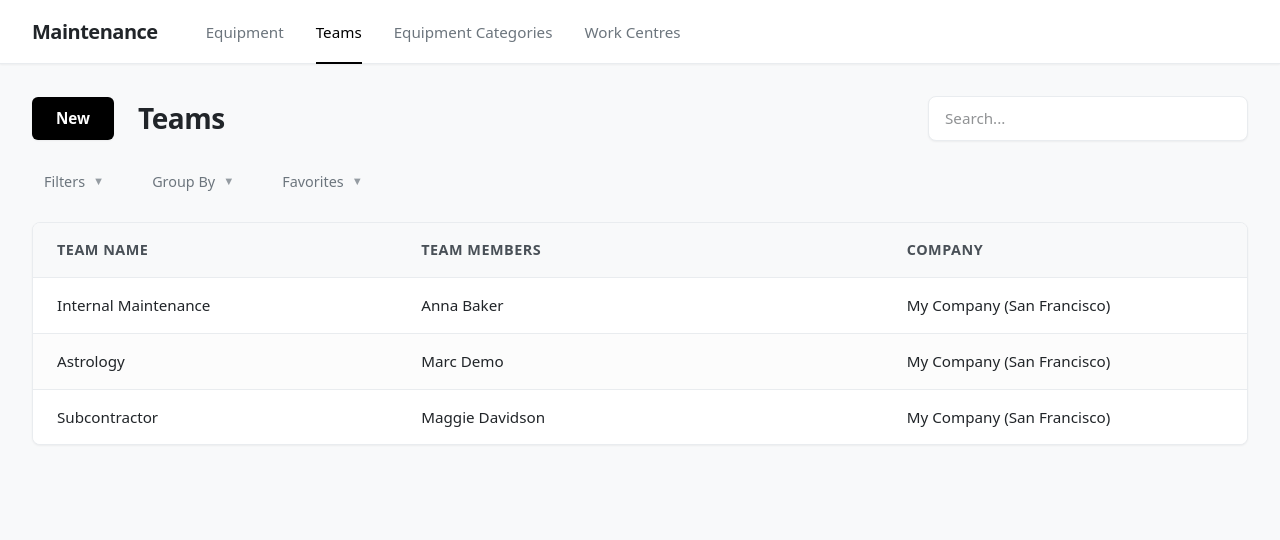
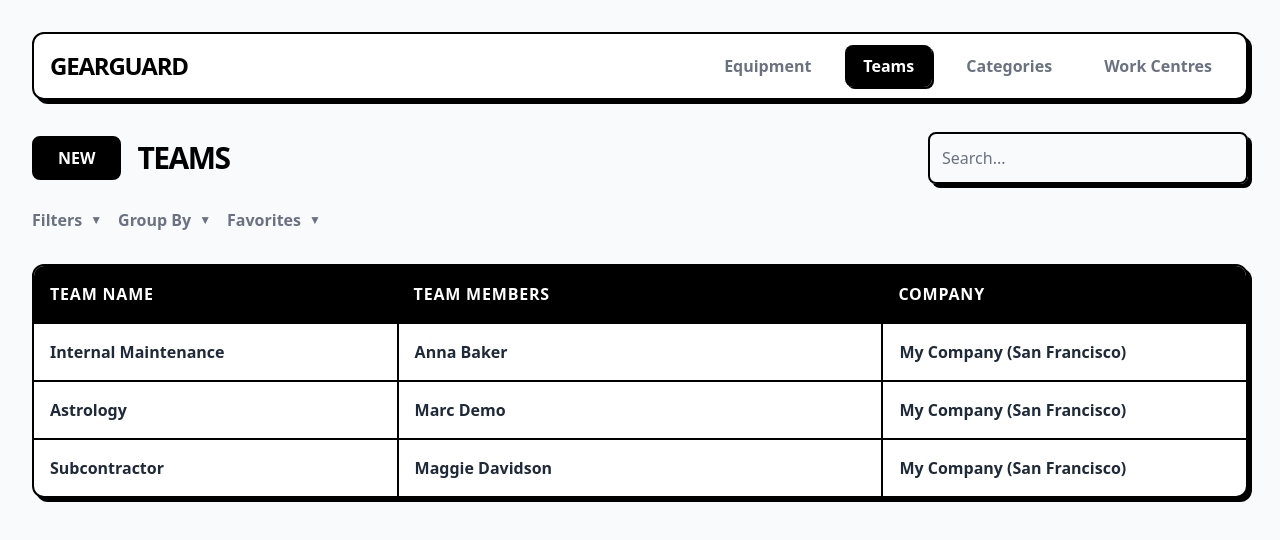
Before and after one commit to 10vulture1005/GearGuard-The-Ultimate-Maintenance-Tracker, a React app in the folder client/: page /teams in a window 1280 px wide. Shown: the top 540 px of the page. Built offline with nearby package versions, Linux system fonts and the light colour scheme; the HTML template or start-up script is replaced by a standard one.

Commit message:
theme match

```diff
--- a/client/src/components/DataTable.css
+++ /dev/null
@@ -1,58 +0,0 @@
-.table-container {
-  flex: 1;
-  overflow: auto;
-  border: 1px solid var(--border-color);
-  border-radius: 8px;
-  background-color: var(--surface-color);
-  box-shadow: var(--shadow-sm);
-}
-
-.data-table {
-  width: 100%;
-  border-collapse: separate;
-  border-spacing: 0;
-  min-width: 800px;
-}
-
-.data-table thead {
-  position: sticky;
-  top: 0;
-  z-index: 1;
-}
-
-.data-table th {
-  background-color: var(--table-header-bg);
-  color: var(--table-header-text);
-  padding: 16px 24px;
-  text-align: left;
-  font-weight: 600;
-  font-size: 0.9rem;
-  border-bottom: 1px solid var(--border-color);
-  white-space: nowrap;
-  text-transform: uppercase;
-  letter-spacing: 0.5px;
-}
-
-.data-table td {
-  padding: 16px 24px;
-  color: var(--text-primary);
-  border-bottom: 1px solid var(--border-color);
-  font-size: 0.95rem;
-}
-
-/* Alternating row colors */
-.data-table tbody tr:nth-child(odd) {
-  background-color: var(--row-bg-odd);
-}
-
-.data-table tbody tr:nth-child(even) {
-  background-color: var(--row-bg-even);
-}
-
-.data-table tbody tr:hover {
-  background-color: var(--row-hover);
-}
-
-.data-table tbody tr:last-child td {
-  border-bottom: none;
-}
--- a/client/src/components/DataTable.jsx
+++ b/client/src/components/DataTable.jsx
@@ -1,28 +1,33 @@
 import React from 'react';
-import './DataTable.css';
 
 const DataTable = ({ columns, data }) => {
   return (
-    <div className="table-container">
-      <table className="data-table">
+    <div className="overflow-hidden rounded-xl border-2 border-black bg-white shadow-[4px_4px_0px_0px_rgba(0,0,0,1)]">
+      <div className="overflow-x-auto">
+        <table className="w-full border-collapse">
           <thead>
-          <tr>
+            <tr className="border-b-2 border-black bg-black text-white">
               {columns.map((col, index) => (
-              <th key={index} style={{ width: col.width }}>{col.header}</th>
+                <th key={index} className="p-4 text-left font-black uppercase tracking-wider whitespace-nowrap" style={{ width: col.width }}>
+                  {col.header}
+                </th>
               ))}
             </tr>
           </thead>
           <tbody>
             {data.map((row, rowIndex) => (
-            <tr key={rowIndex}>
+              <tr key={rowIndex} className="border-b-2 border-black last:border-b-0 hover:bg-gray-50 transition-colors">
                 {columns.map((col, colIndex) => (
-                <td key={colIndex}>{row[col.accessor]}</td>
+                  <td key={colIndex} className="p-4 font-bold text-gray-800 border-r-2 border-black last:border-r-0">
+                    {row[col.accessor]}
+                  </td>
                 ))}
               </tr>
             ))}
           </tbody>
         </table>
       </div>
+    </div>
   );
 };
 
--- a/client/src/components/Layout.css
+++ /dev/null
@@ -1,64 +0,0 @@
-.app-container {
-  display: flex;
-  flex-direction: column;
-  height: 100vh;
-  background-color: var(--bg-color);
-}
-
-.top-nav {
-  display: flex;
-  align-items: center;
-  padding: 0 32px;
-  height: 64px;
-  background-color: var(--surface-color);
-  border-bottom: 1px solid var(--border-color);
-  box-shadow: var(--shadow-sm);
-  z-index: 10;
-}
-
-.nav-brand {
-  font-weight: 700;
-  font-size: 1.25rem;
-  margin-right: 48px;
-  color: var(--text-primary);
-  letter-spacing: -0.5px;
-}
-
-.nav-links {
-  display: flex;
-  list-style: none;
-  padding: 0;
-  margin: 0;
-  gap: 32px;
-}
-
-.nav-link {
-  text-decoration: none;
-  color: var(--text-secondary);
-  font-size: 0.95rem;
-  font-weight: 500;
-  transition: color 0.2s, border-bottom 0.2s;
-  padding-bottom: 20px;
-  border-bottom: 2px solid transparent;
-  margin-top: 2px;
-}
-
-.nav-link:hover {
-  color: var(--text-primary);
-}
-
-.nav-link.active {
-  color: var(--accent-color);
-  border-bottom-color: var(--accent-color);
-}
-
-.main-content {
-  flex: 1;
-  overflow: hidden;
-  padding: 32px;
-  display: flex;
-  flex-direction: column;
-  max-width: 1600px;
-  width: 100%;
-  margin: 0 auto;
-}
--- a/client/src/components/Layout.jsx
+++ b/client/src/components/Layout.jsx
@@ -1,26 +1,29 @@
 import React from 'react';
 import { Link, useLocation } from 'react-router-dom';
-import './Layout.css';
 
 const Layout = ({ children }) => {
   const location = useLocation();
   const navItems = [
     { path: '/equipment', label: 'Equipment' },
     { path: '/teams', label: 'Teams' },
-    { path: '/equipment-category', label: 'Equipment Categories' },
+    { path: '/equipment-category', label: 'Categories' },
     { path: '/work-centres', label: 'Work Centres' },
   ];
 
   return (
-    <div className="app-container">
-      <nav className="top-nav">
-        <div className="nav-brand">Maintenance</div>
-        <ul className="nav-links">
+    <div className="min-h-screen bg-gray-50 p-8">
+      <nav className="flex items-center justify-between border-b-2 border-black pb-4 mb-8 bg-white p-4 rounded-xl border-2 border-black shadow-[4px_4px_0px_0px_rgba(0,0,0,1)]">
+        <div className="text-2xl font-black tracking-tighter uppercase">GearGuard</div>
+        <ul className="flex gap-4">
           {navItems.map((item) => (
             <li key={item.path}>
               <Link
                 to={item.path}
-                className={`nav-link ${location.pathname === item.path ? 'active' : ''}`}
+                className={`px-4 py-2 rounded-lg font-bold border-2 border-transparent transition-all ${
+                  location.pathname === item.path
+                    ? 'bg-black text-white border-black shadow-[2px_2px_0px_0px_rgba(0,0,0,1)]'
+                    : 'text-gray-500 hover:text-black hover:border-black'
+                }`}
               >
                 {item.label}
               </Link>
@@ -28,7 +31,7 @@ const Layout = ({ children }) => {
           ))}
         </ul>
       </nav>
-      <main className="main-content">
+      <main className="mx-auto max-w-7xl">
         {children}
       </main>
     </div>
--- /dev/null
+++ b/client/src/components/Modal.jsx
@@ -0,0 +1,26 @@
+import React from 'react';
+
+const Modal = ({ isOpen, onClose, title, children }) => {
+  if (!isOpen) return null;
+
+  return (
+    <div className="fixed inset-0 z-50 flex items-center justify-center bg-black/50 backdrop-blur-sm">
+      <div className="w-full max-w-md rounded-2xl border-2 border-black bg-white p-6 shadow-[8px_8px_0px_0px_rgba(0,0,0,1)]">
+        <div className="flex items-center justify-between border-b-2 border-black pb-4 mb-4">
+          <h2 className="text-xl font-black uppercase">{title}</h2>
+          <button
+            onClick={onClose}
+            className="rounded-lg border-2 border-black px-3 py-1 font-bold hover:bg-black hover:text-white transition-all"
+          >
+            X
+          </button>
+        </div>
+        <div>
+          {children}
+        </div>
+      </div>
+    </div>
+  );
+};
+
+export default Modal;
--- a/client/src/components/PageHeader.css
+++ /dev/null
@@ -1,108 +0,0 @@
-.page-header {
-  display: flex;
-  flex-direction: column;
-  gap: 24px;
-  margin-bottom: 24px;
-  background-color: transparent;
-  padding-bottom: 0;
-  border-bottom: none;
-}
-
-.header-top {
-  display: flex;
-  align-items: center;
-  gap: 24px;
-}
-
-.btn-new {
-  background-color: var(--accent-color);
-  color: #fff;
-  border: none;
-  padding: 10px 24px;
-  border-radius: 6px;
-  cursor: pointer;
-  font-weight: 600;
-  font-size: 0.95rem;
-  transition: transform 0.1s, box-shadow 0.2s;
-  box-shadow: var(--shadow-sm);
-}
-
-.btn-new:hover {
-  background-color: #333;
-  transform: translateY(-1px);
-  box-shadow: var(--shadow-md);
-}
-
-.btn-new:active {
-  transform: translateY(0);
-}
-
-.page-title {
-  margin: 0;
-  font-size: 1.75rem;
-  font-weight: 700;
-  color: var(--text-primary);
-  flex: 1;
-  letter-spacing: -0.5px;
-}
-
-.search-container {
-  position: relative;
-  width: 320px;
-}
-
-.search-input {
-  width: 100%;
-  padding: 10px 40px 10px 16px;
-  background-color: var(--surface-color);
-  border: 1px solid var(--border-color);
-  color: var(--text-primary);
-  border-radius: 8px;
-  font-size: 0.95rem;
-  transition: border-color 0.2s, box-shadow 0.2s;
-  box-shadow: var(--shadow-sm);
-}
-
-.search-input:focus {
-  outline: none;
-  border-color: #adb5bd;
-  box-shadow: 0 0 0 3px rgba(0, 0, 0, 0.05);
-}
-
-.search-icon {
-  position: absolute;
-  right: 12px;
-  top: 50%;
-  transform: translateY(-50%);
-  font-size: 0.9rem;
-  color: var(--text-secondary);
-}
-
-.header-controls {
-  display: flex;
-  gap: 24px;
-  padding-left: 0;
-}
-
-.control-group {
-  display: flex;
-  align-items: center;
-  gap: 8px;
-  cursor: pointer;
-  color: var(--text-secondary);
-  font-size: 0.9rem;
-  font-weight: 500;
-  padding: 6px 12px;
-  border-radius: 4px;
-  transition: background-color 0.2s, color 0.2s;
-}
-
-.control-group:hover {
-  color: var(--text-primary);
-  background-color: rgba(0, 0, 0, 0.03);
-}
-
-.control-icon {
-  font-size: 0.7rem;
-  opacity: 0.7;
-}
--- a/client/src/components/PageHeader.jsx
+++ b/client/src/components/PageHeader.jsx
@@ -1,34 +1,40 @@
 import React from 'react';
-import './PageHeader.css';
 
 const PageHeader = ({ title, onSearch, onNew }) => {
   return (
-    <div className="page-header">
-      <div className="header-top">
-        <button className="btn-new" onClick={onNew}>New</button>
-        <h1 className="page-title">{title}</h1>
-        <div className="search-container">
+    <div className="flex flex-col gap-6 mb-8">
+      <div className="flex items-center justify-between gap-6">
+        <div className="flex items-center gap-4">
+           <button
+            className="rounded-lg border-2 border-black bg-black text-white px-6 py-2 font-bold transition-all hover:bg-white hover:text-black hover:shadow-[4px_4px_0px_0px_rgba(0,0,0,1)]"
+            onClick={onNew}
+          >
+            NEW
+          </button>
+          <h1 className="text-3xl font-black tracking-tighter uppercase">{title}</h1>
+        </div>
+        <div className="relative w-80">
           <input
             type="text"
             placeholder="Search..."
-            className="search-input"
+            className="w-full rounded-lg border-2 border-black p-3 text-black placeholder-gray-500 focus:outline-none focus:ring-2 focus:ring-black shadow-[4px_4px_0px_0px_rgba(0,0,0,1)]"
             onChange={(e) => onSearch && onSearch(e.target.value)}
           />
         </div>
       </div>
-      <div className="header-controls">
+      <div className="flex gap-4">
         {/* Mock controls for Sort/Filter/Group By as seen in Odoo */}
-        <div className="control-group">
-          <span className="control-label">Filters</span>
-          <span className="control-icon">▼</span>
+        <div className="flex items-center gap-2 cursor-pointer text-gray-500 font-bold hover:text-black transition-colors">
+          <span>Filters</span>
+          <span className="text-xs">▼</span>
         </div>
-        <div className="control-group">
-          <span className="control-label">Group By</span>
-          <span className="control-icon">▼</span>
+        <div className="flex items-center gap-2 cursor-pointer text-gray-500 font-bold hover:text-black transition-colors">
+          <span>Group By</span>
+          <span className="text-xs">▼</span>
         </div>
-        <div className="control-group">
-          <span className="control-label">Favorites</span>
-          <span className="control-icon">▼</span>
+        <div className="flex items-center gap-2 cursor-pointer text-gray-500 font-bold hover:text-black transition-colors">
+          <span>Favorites</span>
+          <span className="text-xs">▼</span>
         </div>
       </div>
     </div>
--- a/client/src/pages/Equipment.jsx
+++ b/client/src/pages/Equipment.jsx
@@ -1,9 +1,11 @@
 import React, { useState } from 'react';
 import PageHeader from '../components/PageHeader';
 import DataTable from '../components/DataTable';
+import Modal from '../components/Modal';
 
 const Equipment = () => {
   const [searchTerm, setSearchTerm] = useState('');
+  const [isModalOpen, setIsModalOpen] = useState(false);
 
   const columns = [
     { header: 'Equipment Name', accessor: 'name', width: '20%' },
@@ -29,10 +31,23 @@ const Equipment = () => {
 
   return (
     <div>
+      <Modal isOpen={isModalOpen} onClose={() => setIsModalOpen(false)} title="New Equipment">
+        <form className="space-y-4">
+          <div>
+            <label className="block text-sm font-bold mb-1">Equipment Name</label>
+            <input type="text" className="w-full rounded-lg border-2 border-black p-2" />
+          </div>
+          <div>
+            <label className="block text-sm font-bold mb-1">Serial Number</label>
+            <input type="text" className="w-full rounded-lg border-2 border-black p-2" />
+          </div>
+          <button type="submit" className="w-full rounded-lg bg-black text-white font-bold py-2 hover:bg-gray-800">Save</button>
+        </form>
+      </Modal>
       <PageHeader
         title="Equipment"
         onSearch={setSearchTerm}
-        onNew={() => alert('Create New Equipment')}
+        onNew={() => setIsModalOpen(true)}
       />
       <DataTable columns={columns} data={filteredData} />
     </div>
--- a/client/src/pages/EquipmentCategory.jsx
+++ b/client/src/pages/EquipmentCategory.jsx
@@ -1,9 +1,11 @@
 import React, { useState } from 'react';
 import PageHeader from '../components/PageHeader';
 import DataTable from '../components/DataTable';
+import Modal from '../components/Modal';
 
 const EquipmentCategory = () => {
   const [searchTerm, setSearchTerm] = useState('');
+  const [isModalOpen, setIsModalOpen] = useState(false);
 
   const columns = [
     { header: 'Name', accessor: 'name', width: '30%' },
@@ -23,10 +25,23 @@ const EquipmentCategory = () => {
 
   return (
     <div>
+      <Modal isOpen={isModalOpen} onClose={() => setIsModalOpen(false)} title="New Category">
+        <form className="space-y-4">
+          <div>
+            <label className="block text-sm font-bold mb-1">Category Name</label>
+            <input type="text" className="w-full rounded-lg border-2 border-black p-2" />
+          </div>
+          <div>
+            <label className="block text-sm font-bold mb-1">Responsible</label>
+            <input type="text" className="w-full rounded-lg border-2 border-black p-2" />
+          </div>
+          <button type="submit" className="w-full rounded-lg bg-black text-white font-bold py-2 hover:bg-gray-800">Save</button>
+        </form>
+      </Modal>
       <PageHeader
         title="Equipment Categories"
         onSearch={setSearchTerm}
-        onNew={() => alert('Create New Category')}
+        onNew={() => setIsModalOpen(true)}
       />
       <DataTable columns={columns} data={filteredData} />
     </div>
--- a/client/src/pages/Teams.jsx
+++ b/client/src/pages/Teams.jsx
@@ -1,9 +1,11 @@
 import React, { useState } from 'react';
 import PageHeader from '../components/PageHeader';
 import DataTable from '../components/DataTable';
+import Modal from '../components/Modal';
 
 const Teams = () => {
   const [searchTerm, setSearchTerm] = useState('');
+  const [isModalOpen, setIsModalOpen] = useState(false);
 
   const columns = [
     { header: 'Team Name', accessor: 'name', width: '30%' },
@@ -23,10 +25,23 @@ const Teams = () => {
 
   return (
     <div>
+      <Modal isOpen={isModalOpen} onClose={() => setIsModalOpen(false)} title="New Team">
+        <form className="space-y-4">
+          <div>
+            <label className="block text-sm font-bold mb-1">Team Name</label>
+            <input type="text" className="w-full rounded-lg border-2 border-black p-2" />
+          </div>
+          <div>
+            <label className="block text-sm font-bold mb-1">Members</label>
+            <input type="text" className="w-full rounded-lg border-2 border-black p-2" />
+          </div>
+          <button type="submit" className="w-full rounded-lg bg-black text-white font-bold py-2 hover:bg-gray-800">Save</button>
+        </form>
+      </Modal>
       <PageHeader
         title="Teams"
         onSearch={setSearchTerm}
-        onNew={() => alert('Create New Team')}
+        onNew={() => setIsModalOpen(true)}
       />
       <DataTable columns={columns} data={filteredData} />
     </div>
--- a/client/src/pages/WorkCentre.jsx
+++ b/client/src/pages/WorkCentre.jsx
@@ -1,9 +1,11 @@
 import React, { useState } from 'react';
 import PageHeader from '../components/PageHeader';
 import DataTable from '../components/DataTable';
+import Modal from '../components/Modal';
 
 const WorkCentre = () => {
   const [searchTerm, setSearchTerm] = useState('');
+  const [isModalOpen, setIsModalOpen] = useState(false);
 
   const columns = [
     { header: 'Work Center', accessor: 'name', width: '20%' },
@@ -27,10 +29,23 @@ const WorkCentre = () => {
 
   return (
     <div>
+      <Modal isOpen={isModalOpen} onClose={() => setIsModalOpen(false)} title="New Work Center">
+        <form className="space-y-4">
+          <div>
+            <label className="block text-sm font-bold mb-1">Work Center Name</label>
+            <input type="text" className="w-full rounded-lg border-2 border-black p-2" />
+          </div>
+          <div>
+            <label className="block text-sm font-bold mb-1">Code</label>
+            <input type="text" className="w-full rounded-lg border-2 border-black p-2" />
+          </div>
+          <button type="submit" className="w-full rounded-lg bg-black text-white font-bold py-2 hover:bg-gray-800">Save</button>
+        </form>
+      </Modal>
       <PageHeader
         title="Work Center"
         onSearch={setSearchTerm}
-        onNew={() => alert('Create New Work Center')}
+        onNew={() => setIsModalOpen(true)}
       />
       <DataTable columns={columns} data={filteredData} />
     </div>
```
Lines whose indentation alone changed are shown as unchanged.
